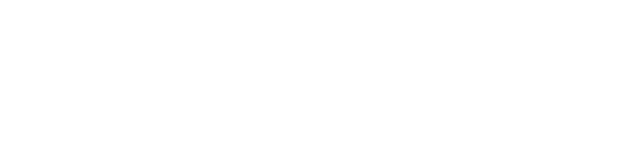
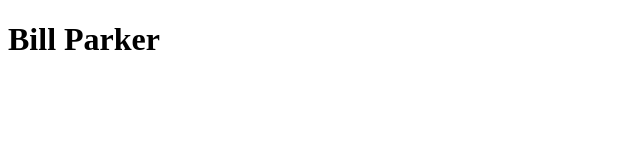
Before and after one commit to b-exegesis/b-exegesis.github.io, a plain HTML site: page index.html in a window 1280 px wide. Shown: the whole page, without its empty margins (0-640 px from the left). Drawn offline with Linux system fonts and the light colour scheme.

Commit message:
initial commit

```diff
--- a/index.html
+++ b/index.html
@@ -8,6 +8,6 @@
 </head>
 <body>
     <!-- hello -->
-
+    <h1>Bill Parker</h1>
 </body>
 </html>
```
